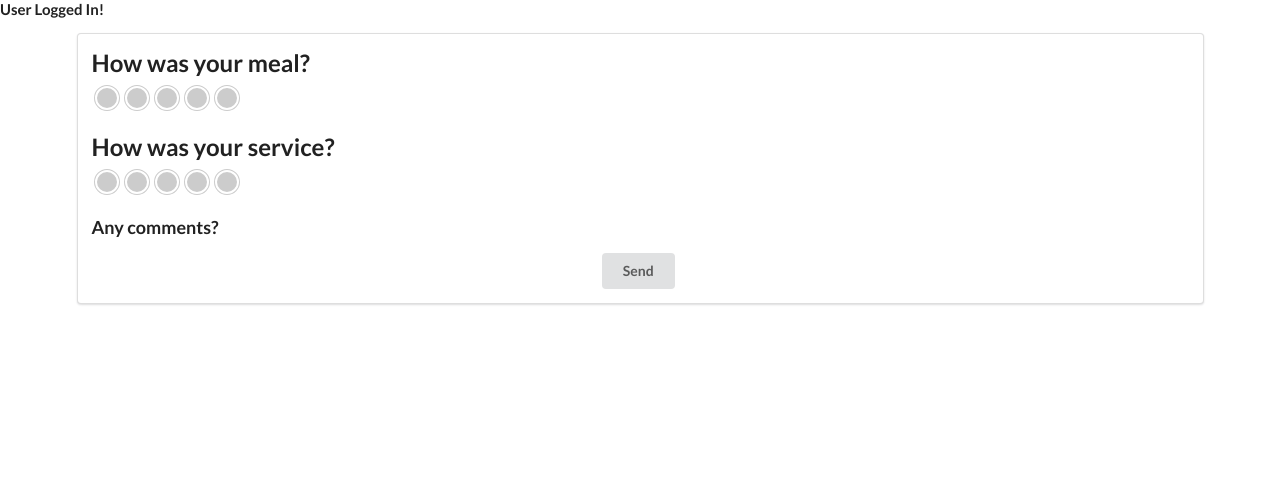
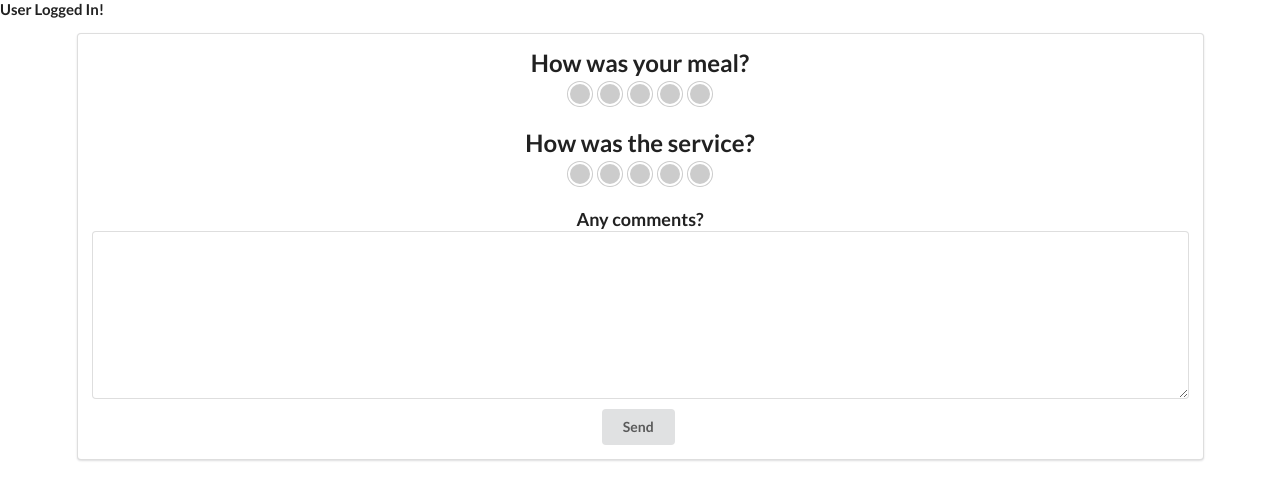
Before and after one commit to ABaulderstone/ASMO-project-frontend, a React (Create React App) app: page /reviews in a window 1280 px wide. Shown: the top 500 px of the page. Built offline with nearby package versions, Linux system fonts and the light colour scheme; no server answers; sample sign-in values are in the browser's storage.

Commit message:
added styling to review form

```diff
--- a/src/components/forms/ReviewForm.js
+++ b/src/components/forms/ReviewForm.js
@@ -5,6 +5,8 @@ import { connect } from "react-redux";
 import { Field, reduxForm, SubmissionError } from "redux-form";
 import Input from "./fields/Input";
 import Rating from "react-rating";
+import "./../../styles/ReviewForm.css"
+
 
 class ReviewForm extends Component {
     state = {
@@ -14,7 +16,14 @@ class ReviewForm extends Component {
     }
     onFormSubmit = async formValues => {
       const { foodRating, serviceRating, comment } = this.state;
+      if (comment) {
       await this.props.reviewSubmission(foodRating, serviceRating, comment)
+        .catch(err => {
+          throw new SubmissionError(err.response.data);
+        })
+      }
+
+      await this.props.reviewSubmission(foodRating, serviceRating)
         .catch(err => {
           throw new SubmissionError(err.response.data);
         })
@@ -26,23 +35,44 @@ class ReviewForm extends Component {
 
     }
 
+    onCommentChange = (name, event) => {
+      this.setState({ [name]: event.target.value })
+    }
+
     render() {
       const { handleSubmit, error} = this.props;
       return (
         <>
 
         <form className="ui form" onSubmit={handleSubmit(this.onFormSubmit)}>
+
           <div className="field">
+            <div className="rating-container">
               <label><h2>How was your meal?</h2></label>
-          <Rating start="0" stop="5" initialRating={this.state.foodRating} onChange={(event) => this.onInputChange("foodRating", event)} />
             </div>
+            <div className="rating-container">
+            <Rating className="food-rating" start="0" stop="5" initialRating={this.state.foodRating} onChange={(event) => this.onInputChange("foodRating", event)} />
+            </div>
+            </div>
+
+
             <div className="field">
-            <label><h2>How was your service?</h2></label>
-            <Rating start="0" stop="5" initialRating={this.state.serviceRating}  onChange={(event) => this.onInputChange("serviceRating", event)} />
+              <div className="rating-container">
+              <label><h2>How was the service?</h2></label>
               </div>
+              <div className="rating-container">
+              <Rating className="service-rating" start="0" stop="5" initialRating={this.state.serviceRating}  onChange={(event) => this.onInputChange("serviceRating", event)} />
+              </div>
+          </div>
+          <div >
             <div className="field">
+            <div className="rating-container">
               <label><h3>Any comments?</h3></label>
-            <div></div>
+            </div>
+              <div>
+                <textarea className="text-area" onChange={(event) => this.onCommentChange("serviceRating", event)}></textarea>
+              </div>
+            </div>
           </div>
           <div className="button-container">
             <div className="button-wrapper">
--- a/src/components/pages/ReviewPage.js
+++ b/src/components/pages/ReviewPage.js
@@ -7,7 +7,7 @@ class ReviewPage extends Component {
     render() {
         const {error} = this.props;
         return(
-            <div className="ui container" style={{marginTop: "10px"}}>
+            <div className="ui container">
                 <div className="ui segment">
                     {error && <div> {error} </div>}
                     <ReviewForm {...this.props} />
--- /dev/null
+++ b/src/styles/ReviewForm.css
@@ -0,0 +1,11 @@
+.rating-container {
+    display: flex;
+    align-items: center;
+    justify-content: center;
+}
+
+
+
+.button-container {
+    margin-top: 10px;
+}
```
Also changed, not shown: src/styles/ReviewPage.css (added). Lines whose indentation alone changed are shown as unchanged.
